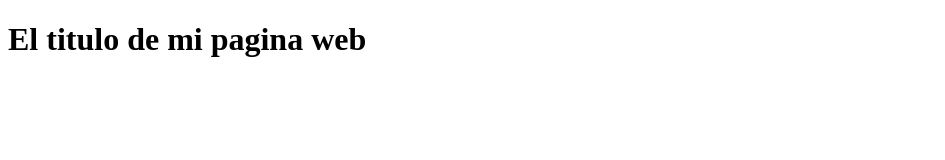
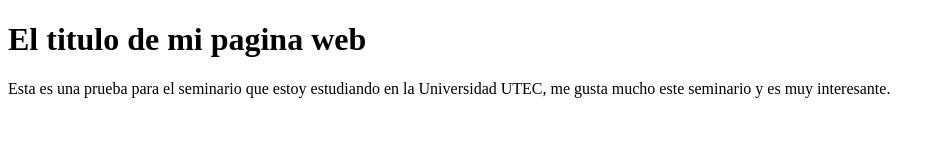
Before and after one commit to GiovanniMLZ/Seminario_Git_GitHub, a plain HTML site: page index.html in a window 1280 px wide. Shown: the whole page, without its empty margins (0-945 px from the left). Drawn offline with Linux system fonts and the light colour scheme.

Commit message:
Agregue un pequeño parrafo sobre mi

```diff
--- a/index.html
+++ b/index.html
@@ -7,5 +7,9 @@
 </head>
 <body>
     <h1>El titulo de mi pagina web</h1>
+    <p>Esta es una prueba para el seminario que estoy estudiando
+        en la Universidad UTEC, me gusta mucho este seminario y
+        es muy interesante.
+    </p>
 </body>
 </html>
```
